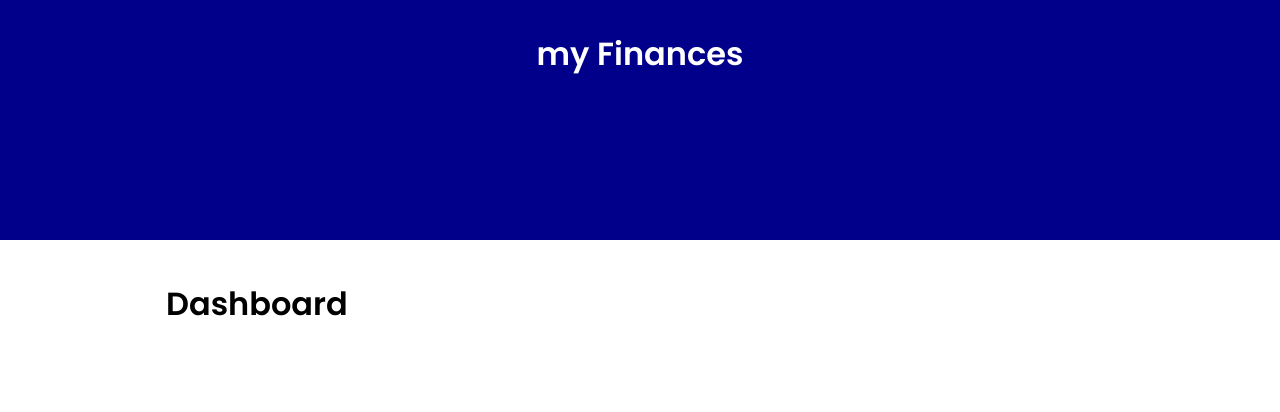
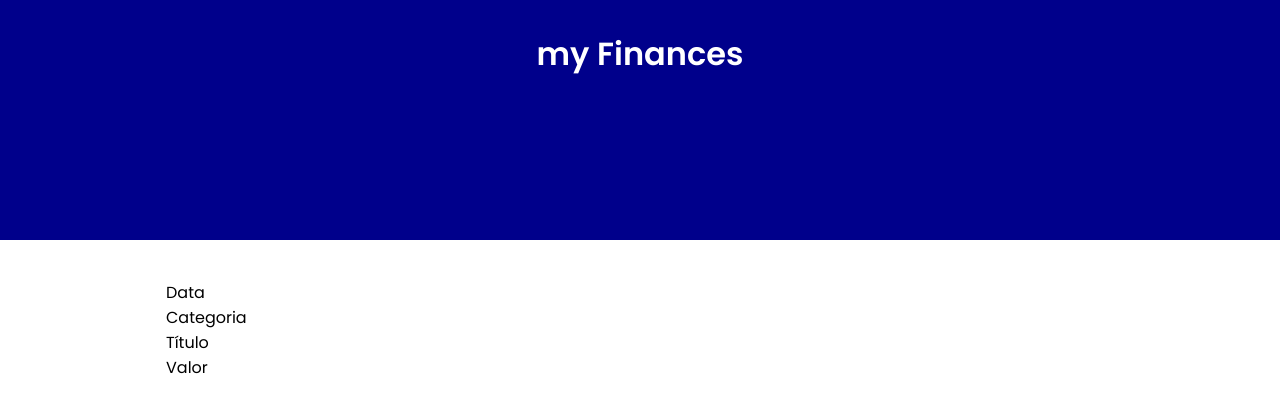
Before and after one commit to LucasMorais1998/react-my-finances, a React (Vite) app: page / in a window 1280 px wide. Shown: the top 412 px of the page. Built offline with nearby package versions, Linux system fonts and the light colour scheme.

Commit message:
add TableArea component

```diff
--- a/src/components/Dashboard/index.tsx
+++ b/src/components/Dashboard/index.tsx
@@ -8,6 +8,7 @@ import { categories } from "../../data/categories";
 import { getCurrentMonth, filterListByMonth } from "../../helpers/dateFilter";
 
 import { Container } from "./styles";
+import TableArea from "../TableArea";
 
 const Dashboard = () => {
   const [list, setList] = useState(items);
@@ -22,7 +23,7 @@ const Dashboard = () => {
 
   return (
     <Container>
-      <h1>Dashboard</h1>
+      <TableArea/>
     </Container>
   );
 };
--- /dev/null
+++ b/src/components/TableArea/index.tsx
@@ -0,0 +1,20 @@
+import { Container } from "./styles"
+
+const TableArea = () => {
+  return (
+    <Container>
+      <thead>
+        <tr>Data</tr>
+        <tr>Categoria</tr>
+        <tr>Título</tr>
+        <tr>Valor</tr>
+      </thead>
+
+      <tbody>
+
+      </tbody>
+    </Container>
+  )
+}
+
+export default TableArea
--- /dev/null
+++ b/src/components/TableArea/styles.ts
@@ -0,0 +1,5 @@
+import styled from "styled-components";
+
+export const Container = styled.div`
+
+`;
```
